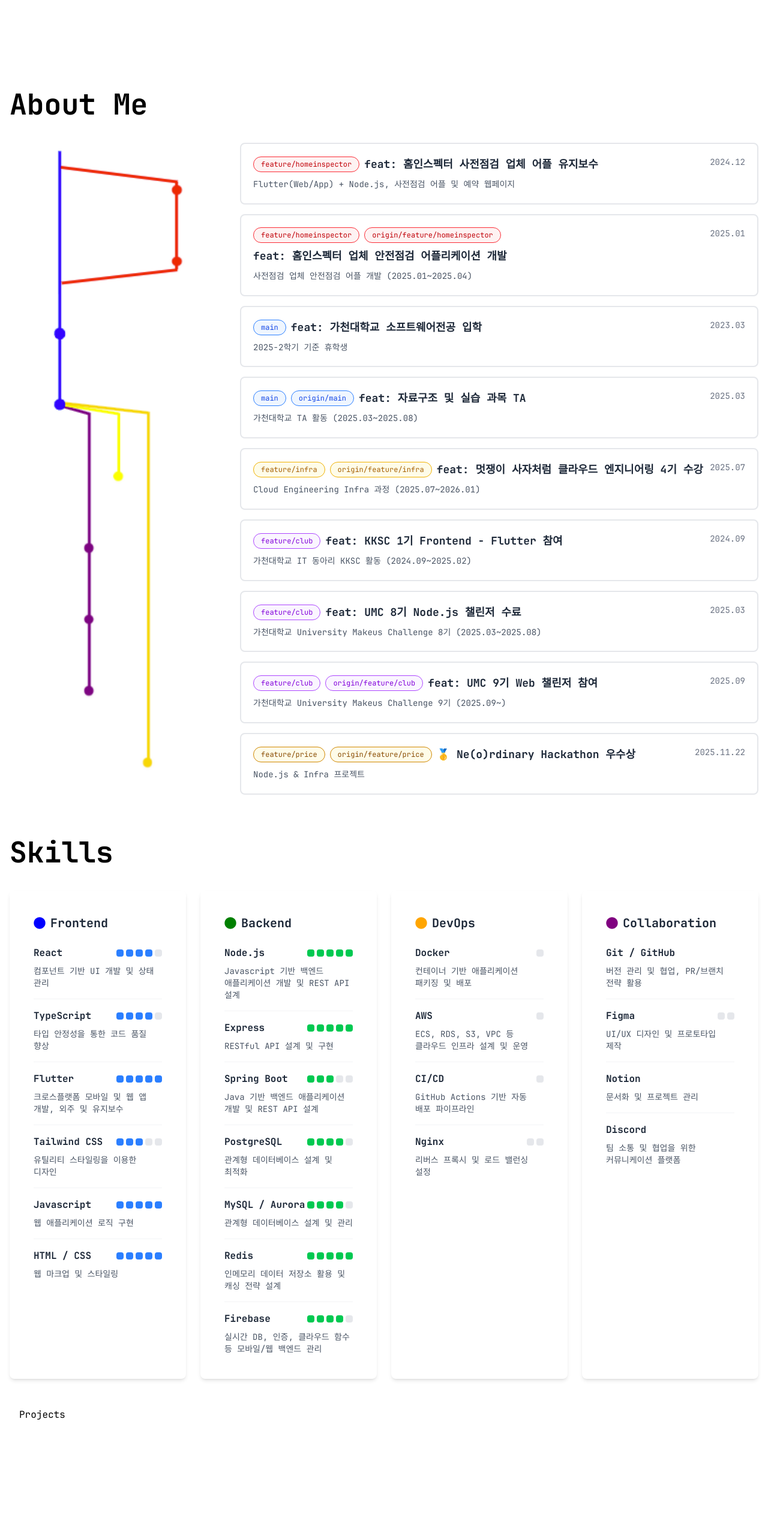
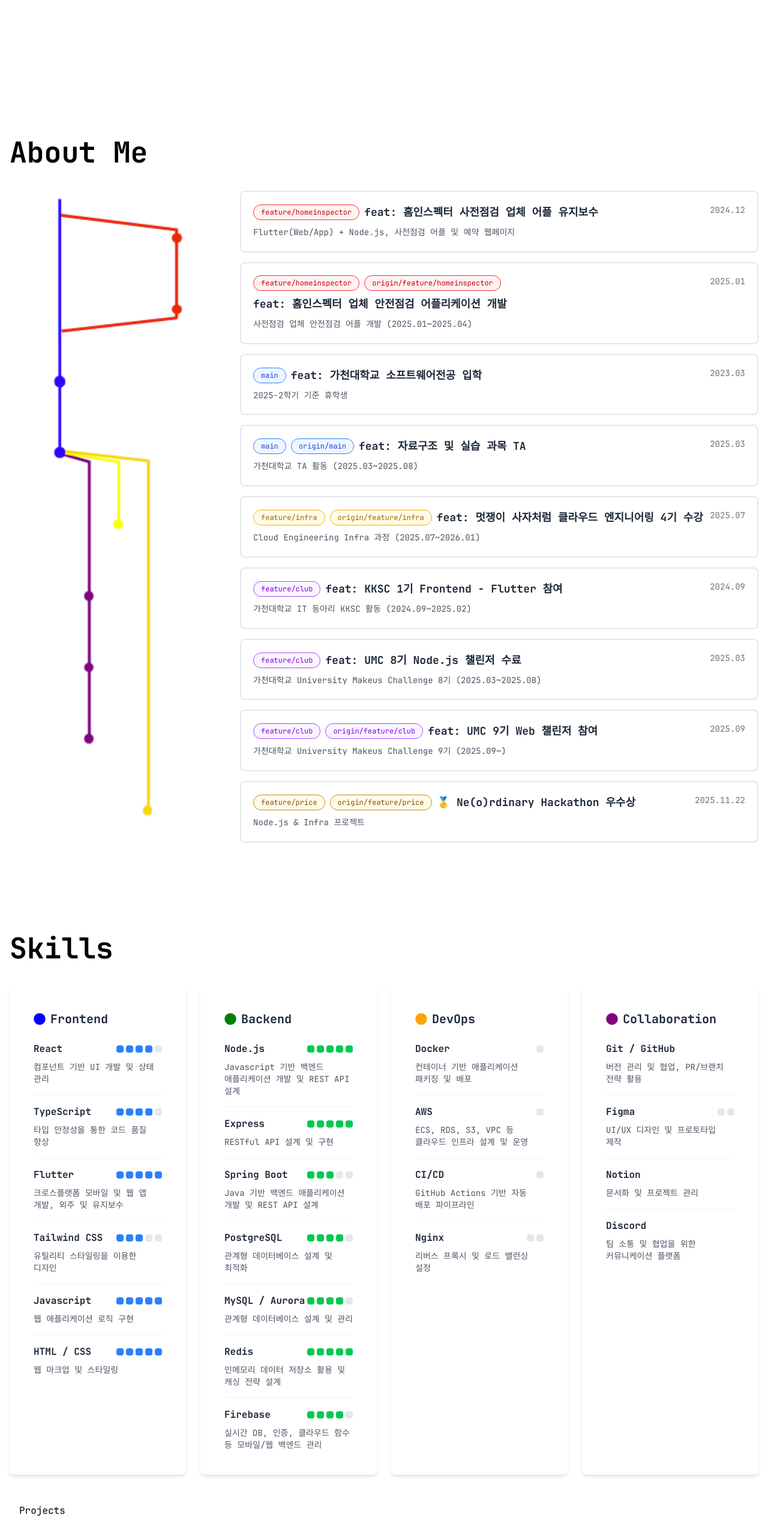
Before and after one commit to wldmsdl7/Portfolio, a React (Vite) app: page / in a window 1280 px wide. Shown: the part 919-3485 px from the top of the page at 60% size. Built offline with nearby package versions, Linux system fonts and the light colour scheme.

Commit message:
refactor : 소개글 섹션 top margin

```diff
--- a/src/sections/AboutSection.tsx
+++ b/src/sections/AboutSection.tsx
@@ -6,7 +6,7 @@ const AboutSection = () => {
   const sortedCommits = sortCommitsByBranch(COMMITS);
 
   return (
-    <section id="about" className="min-h-screen scroll p-4">
+    <section id="about" className="min-h-screen scroll p-4 mt-20">
       <div className="max-w-7xl mx-auto">
         <h1 className="text-5xl font-bold mb-10">About Me</h1>
         <div className="space-y-6">
--- a/src/sections/SkillSection.tsx
+++ b/src/sections/SkillSection.tsx
@@ -18,7 +18,7 @@ const SkillsSection = () => {
   };
 
   return (
-    <section id="skills" className="min-h-screen scroll-mt-20 p-4">
+    <section id="skills" className="min-h-screen mt-20 p-4">
       <div className="max-w-7xl mt-10 mx-auto">
         <h1 className="text-5xl font-bold mb-10">Skills</h1>
         <div className="space-y-6">
```
